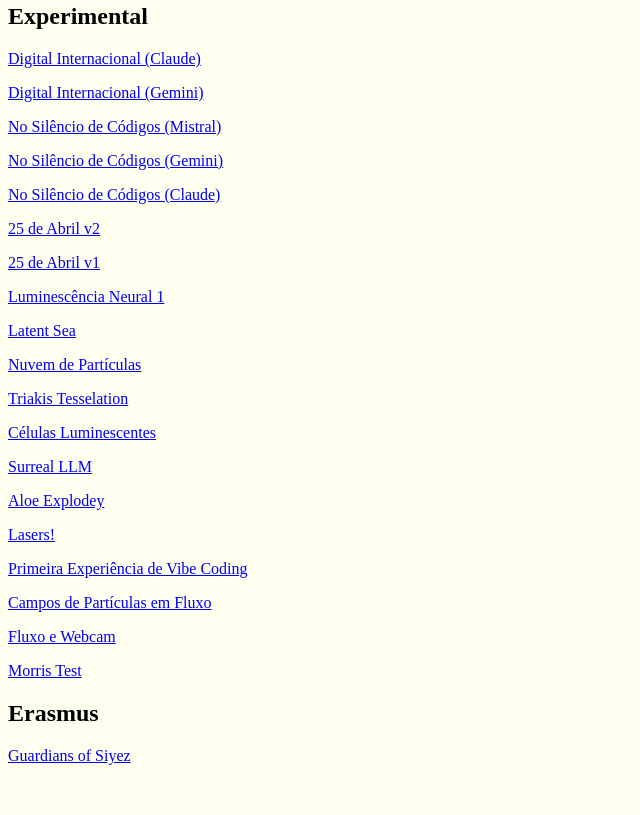
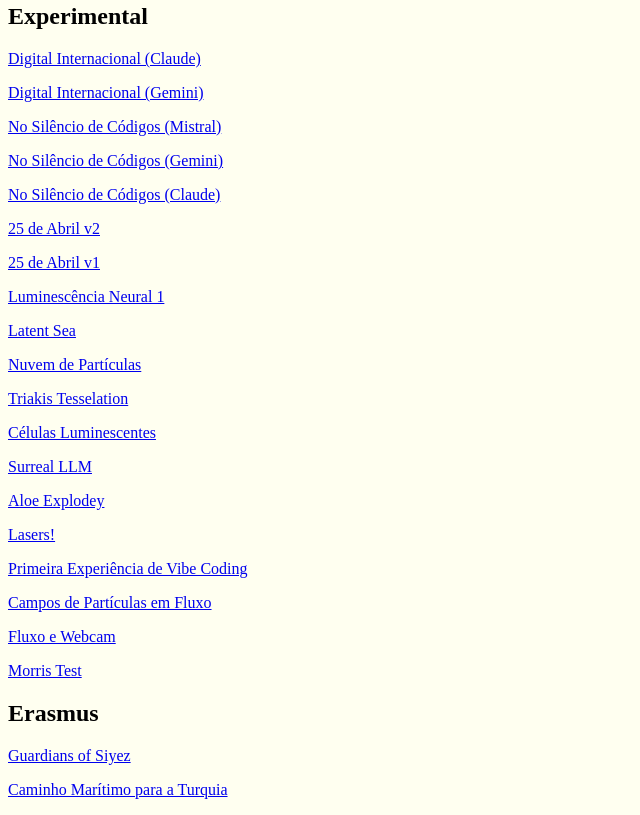
Before and after one commit to archizer0/programanadescontra, a plain HTML site: page index.html in a window 1280 px wide. Shown: the part 1368-2183 px from the top of the page, without its empty margins (0-640 px from the left). Before the commit the page ends 2149 px from the top, so only its background shows below. Drawn offline with Linux system fonts and the light colour scheme.

Commit message:
Update index.html

```diff
--- a/index.html
+++ b/index.html
@@ -81,6 +81,7 @@
 <p></p>
 <h2>Erasmus</h2>
 <p><a href="jogoseducativos/the_guardian_of_siyez_3d_kids_edition.html">Guardians of Siyez</a></p>
+<p><a href="jogoseducativos/caminho_mar_timo_para_a_turquia.html">Caminho Marítimo para a Turquia</a></p>
 <p></p>
 
 
```
